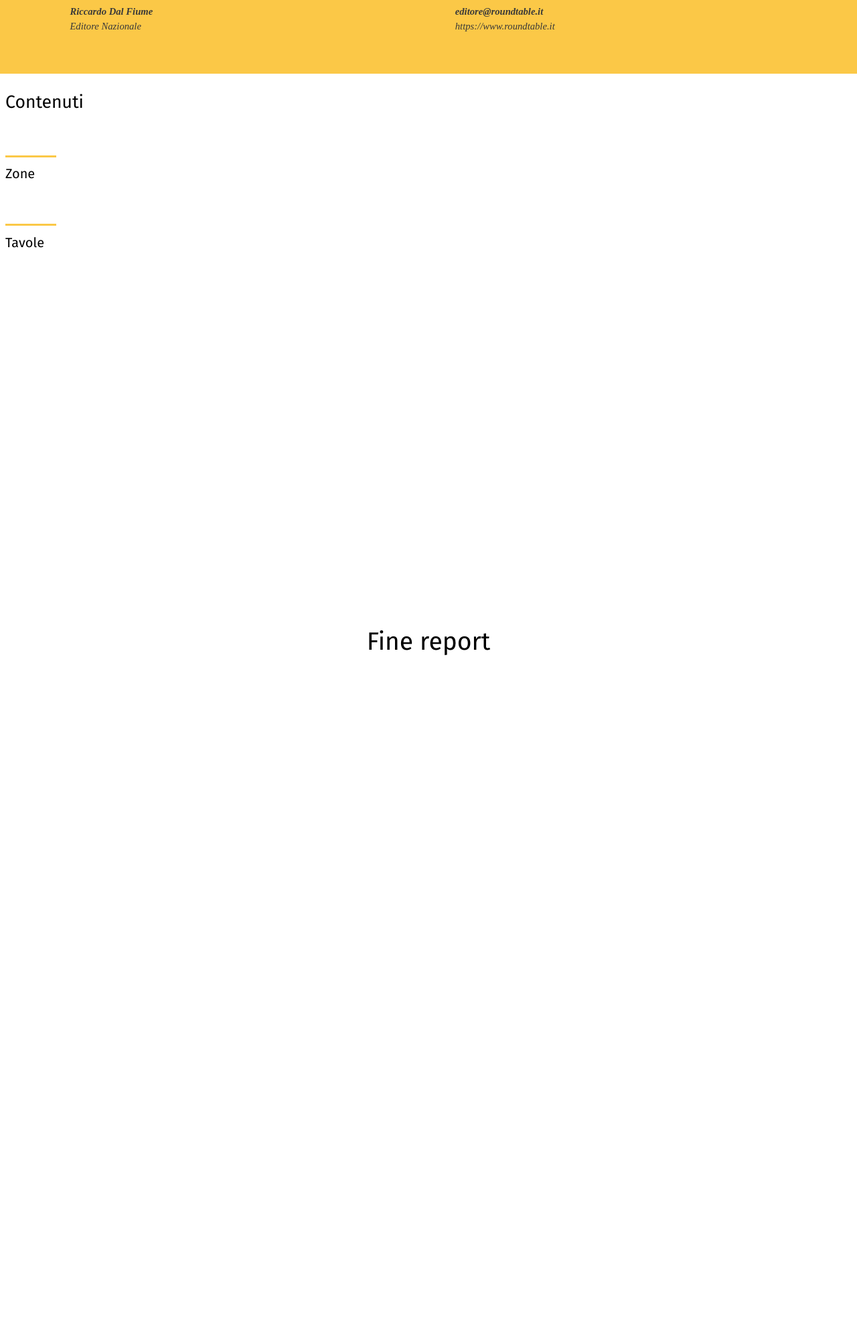
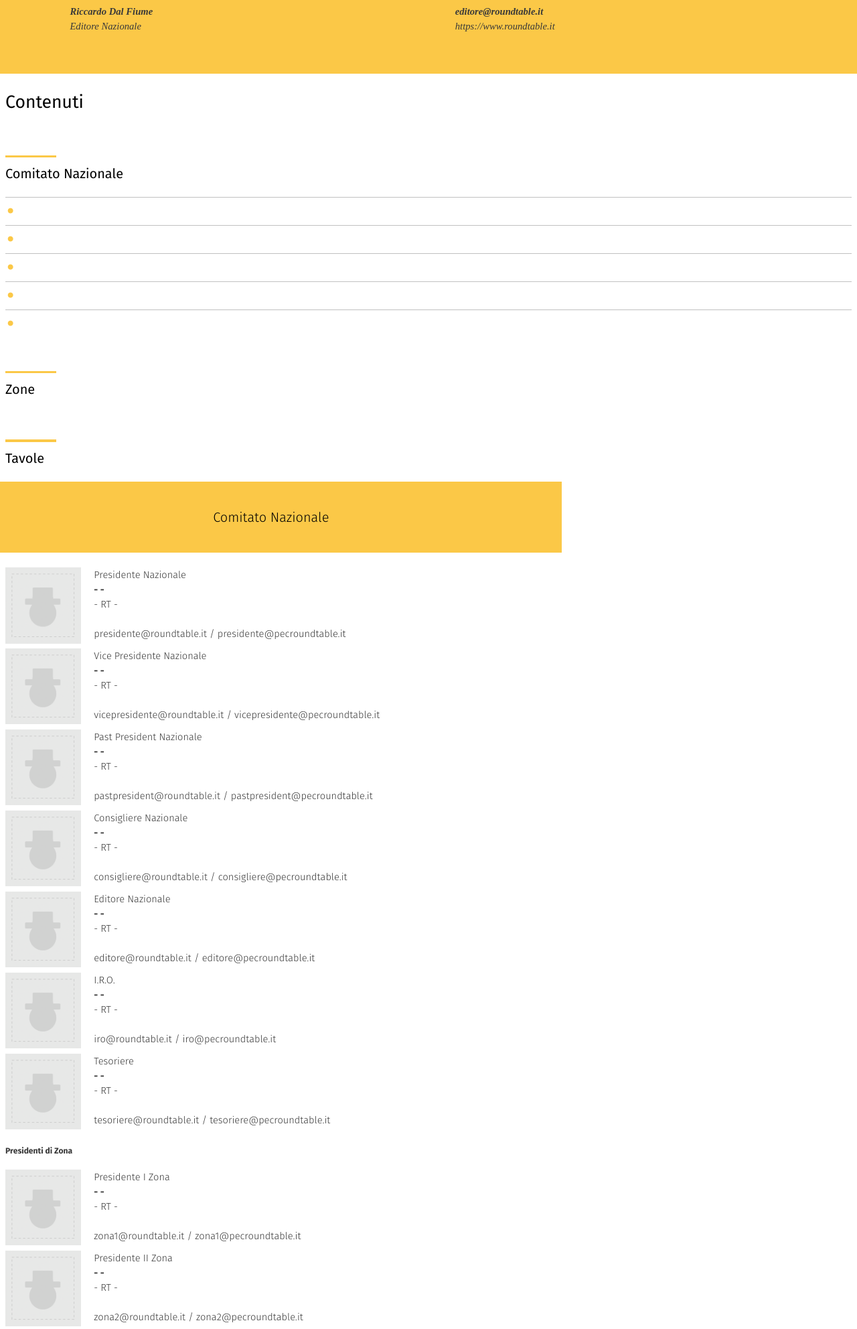
Before and after one commit to RoundTableItaly/TablerWorldYearbook, a Python web app: template tablerworld/templates/report/report.html in a window 1280 px wide; the page is wider, and only the part inside the window is pictured. Shown: the part 1021-3005 px from the top of that part at 67% size. Before the commit the page ends 1999 px from the top of that part, so only its background shows below. Run offline with Jinja, Linux system fonts and the light colour scheme; the template is opened without the code that fills it, so the values that code supplies are empty; some web fonts are replaced.

Commit message:
Add National Board
Sort tablers by last_name AND first_name
Change placeholder for profile pic
Add empty sections where data is not available from TW
Add data cleansing step rt_global_positions_club_remove_redundant_positions

```diff
--- a/tablerworld/templates/report/report.html
+++ b/tablerworld/templates/report/report.html
@@ -21,6 +21,14 @@
 
         <article id="contents">
             <h2>Contenuti</h2>
+            <h3>Comitato Nazionale</h3>
+            <ul>
+                <li><a href="#comitato-nazionale"></a></li>
+                <li><a href="#presidenti-zona"></a></li>
+                <li><a href="#incarichi-speciali"></a></li>
+                <li><a href="#collegio-probiviri"></a></li>
+                <li><a href="#collegio-revisori"></a></li>
+            </ul>
             <h3>Zone</h3>
             <ul>
                 {% for index, area in areas.iterrows() %}
@@ -43,7 +51,7 @@
                 {% if row.profile_pic %}
                 <img class="profile-pic" src="{{ DIST_FOLDER }}/profile_pics/{{ row.profile_pic_file }}" />
                 {% else %}
-                <div class="profile-pic-placeholder"></div>
+                <img class="profile-pic" src="{{ TEMPLATE_DIR }}/placeholder_M.png" />
                 {% endif %}
             </div>
             <div class="tabler-desc">
@@ -66,7 +74,7 @@
                 {% if row.profile_pic %}
                 <img class="profile-pic" src="{{ DIST_FOLDER }}/profile_pics/{{ row.profile_pic_file }}" />
                 {% else %}
-                <div class="profile-pic-placeholder"></div>
+                <img class="profile-pic" src="{{ TEMPLATE_DIR }}/placeholder_M.png" />
                 {% endif %}
             </div>
             <div>
@@ -93,7 +101,59 @@
         </section>
         {%- endmacro %}
 
+        <!-- Macro for national tabler -->
+        {% macro m_national_tabler(position, mail, pec, row) -%}
+        <section class="tabler">
+            <div>
+                {% if row.profile_pic %}
+                <img class="profile-pic" src="{{ DIST_FOLDER }}/profile_pics/{{ row.profile_pic_file }}" />
+                {% else %}
+                <img class="profile-pic" src="{{ TEMPLATE_DIR }}/placeholder_M.png" />
+                {% endif %}
+            </div>
+            <div>
+                {{ position }}<br />
+                <strong>{{ row.first_name|default('-') }} {{ row.last_name|default('-')|upper }}</strong><br />
+                {{ row.rt_area_name }} - RT {{ row.rt_club_name|default('-') }}<br />
+                <strong>{{ row.phonenumbers }} <br /></strong>
+                {{ mail }} / {{ pec }}<br />
+            </div>
+        </section>
+        {%- endmacro %}
+
         <article id="skills">
+            <section class="national">
+                <!-- National frontpage -->
+                <h3 id="comitato-nazionale">Comitato Nazionale</h3>
+                <section class="area-desc">
+                    <!-- -->{{ m_national_tabler("Presidente Nazionale", "presidente@roundtable.it", "presidente@pecroundtable.it", get_tabler_national_pos("Board / President")) }}
+                    <!-- -->{{ m_national_tabler("Vice Presidente Nazionale", "vicepresidente@roundtable.it", "vicepresidente@pecroundtable.it", get_tabler_national_pos("Board / Vice-President")) }}
+                    <!-- -->{{ m_national_tabler("Past President Nazionale", "pastpresident@roundtable.it", "pastpresident@pecroundtable.it", get_tabler_national_pos("Board / Past-President")) }}
+                    <!-- -->{{ m_national_tabler("Consigliere Nazionale", "consigliere@roundtable.it", "consigliere@pecroundtable.it", get_tabler_national_pos("Board / C.S.O.")) }}
+                    <!-- -->{{ m_national_tabler("Editore Nazionale", "editore@roundtable.it", "editore@pecroundtable.it", get_tabler_national_pos("Board Assistants / Editor")) }}
+                    <!-- -->{{ m_national_tabler("I.R.O.", "iro@roundtable.it", "iro@pecroundtable.it", get_tabler_national_pos("Board / I.R.O.")) }}
+                    <!-- -->{{ m_national_tabler("Tesoriere", "tesoriere@roundtable.it", "tesoriere@pecroundtable.it", get_tabler_national_pos("Board / Treasurer")) }}
+
+                    <h5 id="presidenti-zona">Presidenti di Zona</h5>
+                    <!-- -->{{ m_national_tabler("Presidente I Zona", "zona1@roundtable.it", "zona1@pecroundtable.it", get_tabler_area_pos("Area 1", "Board / President")) }}
+                    <!-- -->{{ m_national_tabler("Presidente II Zona", "zona2@roundtable.it", "zona2@pecroundtable.it", get_tabler_area_pos("Area 2", "Board / President")) }}
+                    <!-- -->{{ m_national_tabler("Presidente III Zona", "zona3@roundtable.it", "zona3@pecroundtable.it", get_tabler_area_pos("Area 3", "Board / President")) }}
+                    <!-- -->{{ m_national_tabler("Presidente V Zona", "zona5@roundtable.it", "zona5@pecroundtable.it", get_tabler_area_pos("Area 5", "Board / President")) }}
+
+                    <h5 id="incarichi-speciali">Incarichi speciali</h5>
+                    <!-- -->{{ m_national_tabler("Segretario", "segretario@roundtable.it", "segretario@pecroundtable.it", get_tabler_national_pos("Board Assistants / Secretary")) }}
+                    <!-- -->{{ m_national_tabler("Gestore Materiali", "materiali@roundtable.it", "materiali@pecroundtable.it", get_tabler_national_pos("Board Assistants / Shopkeeper")) }}
+                    <!-- -->{{ m_national_tabler("P.R.O.", "pro@roundtable.it", "pro@pecroundtable.it", get_tabler_national_pos("Board Assistants / P.R.O.")) }}
+                    <!-- -->{{ m_national_tabler("R.S.O.", "rso@roundtable.it", "rso@pecroundtable.it", get_tabler_national_pos("Board Assistants / R.S.O.")) }}
+
+                    <h5 id="collegio-probiviri">Collegio dei Probiviri</h5>
+                    <p><strong>DATO NON FORNITO DA TABLERWORLD</strong></p>
+
+                    <h5 id="collegio-revisori">Collegio dei revisori dei conti</h5>
+                    <p><strong>DATO NON FORNITO DA TABLERWORLD</strong></p>
+                </section>
+            </section>
+
             {% for index, area in clubs_in_areas.iterrows() %}
             <section class="areas">
                 <!-- Area frontpage -->
@@ -127,31 +187,25 @@
                             <div>
                                 nometavola@roundtable.it – nometavola@pecroundtable.it<br />
                                 www.sitotavola.it<br />
+                                (Instagram) -<br />
                                 (Facebook) -<br />
-                                (Instagram) -<br />
+                                (Twitter) -<br />
+                                (LinkedIn) -<br />
                             </div>
                         </div>
                         <div class="club-item">
                             <h5>CONSIGLIO DIRETTIVO DI TAVOLA</h5>
                             <p>
-                                {% for tabler in get_tablers_club_pos(club.rt_club_number, "Board / President") %}{{ tabler.first_name }} {{ tabler.last_name }}{% if not loop.last
-                                %}, {% endif %} {% endfor %} (P)<br />
-                                {% for tabler in get_tablers_club_pos(club.rt_club_number, "Board / Vice-President") %}{{ tabler.first_name }} {{ tabler.last_name }}{% if not
-                                loop.last %}, {% endif %}{% endfor %} (VP)<br />
-                                {% for tabler in get_tablers_club_pos(club.rt_club_number, "Board / Past-President") %}{{ tabler.first_name }} {{ tabler.last_name }}{% if not
-                                loop.last %}, {% endif %}{% endfor %} (PP)<br />
-                                {% for tabler in get_tablers_club_pos(club.rt_club_number, "Board Assistants / C.S.O.") %}{{ tabler.first_name }} {{ tabler.last_name }}{% if not
-                                loop.last %}, {% endif %}{% endfor %} (CONS)<br />
-                                {% for tabler in get_tablers_club_pos(club.rt_club_number, "Board / I.R.O.") %}{{ tabler.first_name }} {{ tabler.last_name }}{% if not loop.last %},
-                                {% endif %}{% endfor %} (C)<br />
-                                {% for tabler in get_tablers_club_pos(club.rt_club_number, "Board / Treasurer") %}{{ tabler.first_name }} {{ tabler.last_name }}{% if not loop.last
-                                %}, {% endif %}{% endfor %} (T)<br />
-                                {% for tabler in get_tablers_club_pos(club.rt_club_number, "Board / Secretary") %}{{ tabler.first_name }} {{ tabler.last_name }}{% if not loop.last
-                                %}, {% endif %}{% endfor %} (S)<br />
+                                {% for tabler in get_tablers_club_pos(club.rt_club_number, "Board / President") %}{{ tabler.first_name }} {{ tabler.last_name }}{% if not loop.last %}, {% endif %} {% endfor %} (P)<br />
+                                {% for tabler in get_tablers_club_pos(club.rt_club_number, "Board / Vice-President") %}{{ tabler.first_name }} {{ tabler.last_name }}{% if not loop.last %}, {% endif %}{% endfor %} (VP)<br />
+                                {% for tabler in get_tablers_club_pos(club.rt_club_number, "Board / Past-President") %}{{ tabler.first_name }} {{ tabler.last_name }}{% if not loop.last %}, {% endif %}{% endfor %} (PP)<br />
+                                {% for tabler in get_tablers_club_pos(club.rt_club_number, "Board Assistants / C.S.O.") %}{{ tabler.first_name }} {{ tabler.last_name }}{% if not loop.last %}, {% endif %}{% endfor %} (CONS)<br />
+                                {% for tabler in get_tablers_club_pos(club.rt_club_number, "Board / I.R.O.") %}{{ tabler.first_name }} {{ tabler.last_name }}{% if not loop.last %}, {% endif %}{% endfor %} (C)<br />
+                                {% for tabler in get_tablers_club_pos(club.rt_club_number, "Board / Treasurer") %}{{ tabler.first_name }} {{ tabler.last_name }}{% if not loop.last %}, {% endif %}{% endfor %} (T)<br />
+                                {% for tabler in get_tablers_club_pos(club.rt_club_number, "Board / Secretary") %}{{ tabler.first_name }} {{ tabler.last_name }}{% if not loop.last %}, {% endif %}{% endfor %} (S)<br />
                                 <strong>DATO NON FORNITO DA TABLERWORLD</strong> (CER)<br />
                                 <strong>DATO NON FORNITO DA TABLERWORLD</strong> (GM)<br />
-                                {% for tabler in get_tablers_club_pos(club.rt_club_number, "Board Assistants / Webmaster") %}{{ tabler.first_name }} {{ tabler.last_name }}{% if not
-                                loop.last %}, {% endif %}{% endfor %} (WM)<br />
+                                {% for tabler in get_tablers_club_pos(club.rt_club_number, "Board Assistants / Webmaster") %}{{ tabler.first_name }} {{ tabler.last_name }}{% if not loop.last %}, {% endif %}{% endfor %} (WM)<br />
                             </p>
                         </div>
                     </div>
@@ -169,6 +223,16 @@
 
                     <h5>MEMBRI ONORARI A VITA</h5>
                     {% for row in get_tablers_club_pos(club.rt_club_number, "Members / Honorary Member") %} {{ m_tabler(row) }} {% endfor %}
+
+                    <h5>MEMBRI ONORARI ALLA MEMORIA</h5>
+                    <section>
+                        <strong>DATO NON FORNITO DA TABLERWORLD</strong>
+                    </section>
+
+                    <h5>GRANDI AMICI DI TAVOLA</h5>
+                    <section>
+                        <strong>DATO NON FORNITO DA TABLERWORLD</strong>
+                    </section>
                 </section>
                 {% endfor %}
             </section>
```
Also changed, not shown: tablerworld/contacts.py (+17 -0 lines), tablerworld/report.py (+8 -1 lines), tablerworld/templates/report/placeholder_M.png (added).
